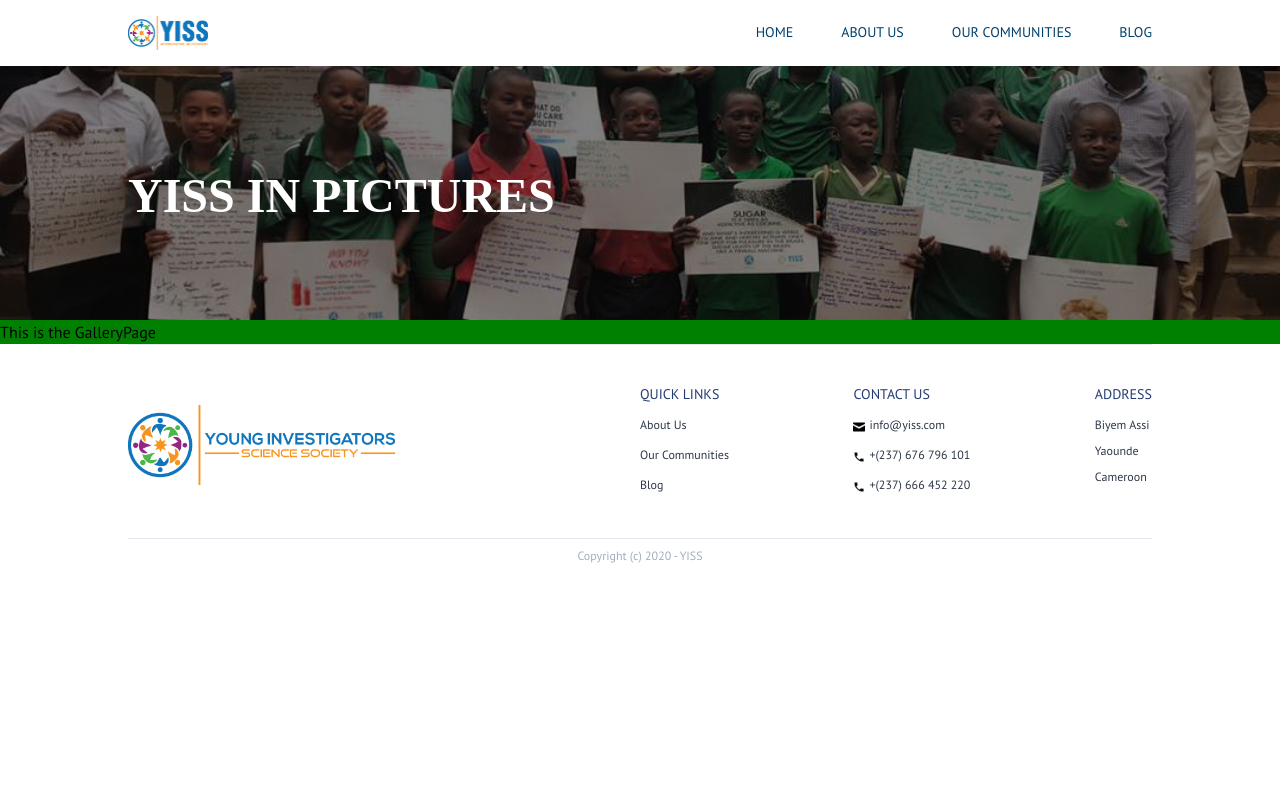
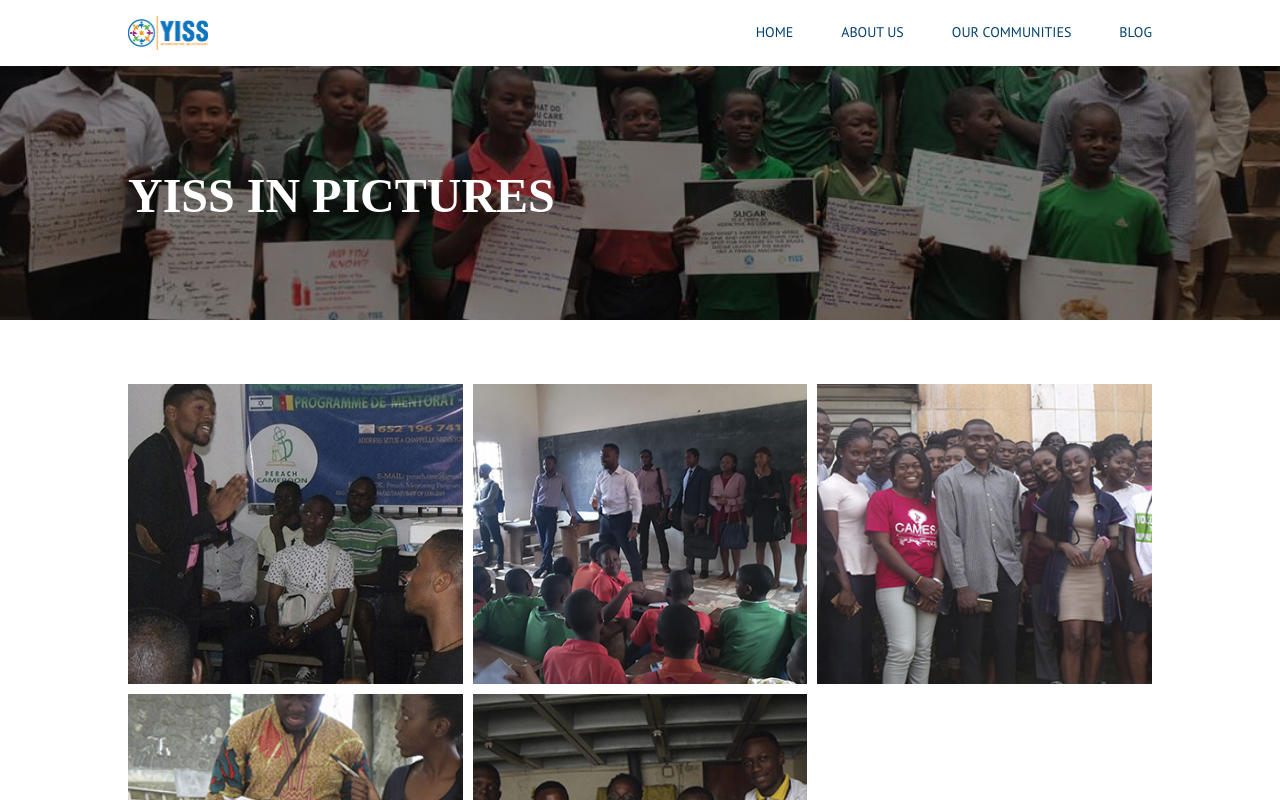
Before and after one commit to abongsjoel/yiss, a React (Create React App) app: page /gallery in a window 1280 px wide. Shown: the top 800 px of the page. Built offline with nearby package versions, Linux system fonts and the light colour scheme.

Commit message:
Set base for GalleryPage

```diff
--- a/src/Pages/GalleryPage/GalleryPage.js
+++ b/src/Pages/GalleryPage/GalleryPage.js
@@ -19,15 +19,18 @@ const GalleryPage = () => {
         <Aux>
             <PageHeader pageName="Yiss in Pictures" headerImage={HeaderImage} />
 
-            <div className={classes.Galery}>
-                {/* <GalaryImg src={pic1}/>
-                <GalaryImg src={pic2}/>
-                <GalaryImg src={pic3}/>
-                <GalaryImg src={pic4}/>
-                <GalaryImg src={pic5}/> */}
+            <div className="tj-container">
+                <div className={classes.Galery}>
+                    <GalaryImg src={pic1}/>
+                    <GalaryImg src={pic2}/>
+                    <GalaryImg src={pic3}/>
+                    <GalaryImg src={pic4}/>
+                    <GalaryImg src={pic5}/>
+                </div>
             </div>
 
-            <p className={classes.Galery}>This is the GalleryPage</p>
+
+            {/* <p className={classes.Galery}>This is the GalleryPage</p> */}
         </Aux>
     )
 }
--- a/src/Pages/GalleryPage/GalleryPage.module.css
+++ b/src/Pages/GalleryPage/GalleryPage.module.css
@@ -1,7 +1,6 @@
 .Galery {
-    /* display: flex;
-    width: 200px;
-    overflow: hidden; */
-
-    background: green;
+    display: grid;
+    grid-template-columns: repeat(auto-fit, minmax(300px, 1fr));
+    grid-template-rows: repeat(auto-fit, 300px);
+    grid-gap: 10px;
 }
```
